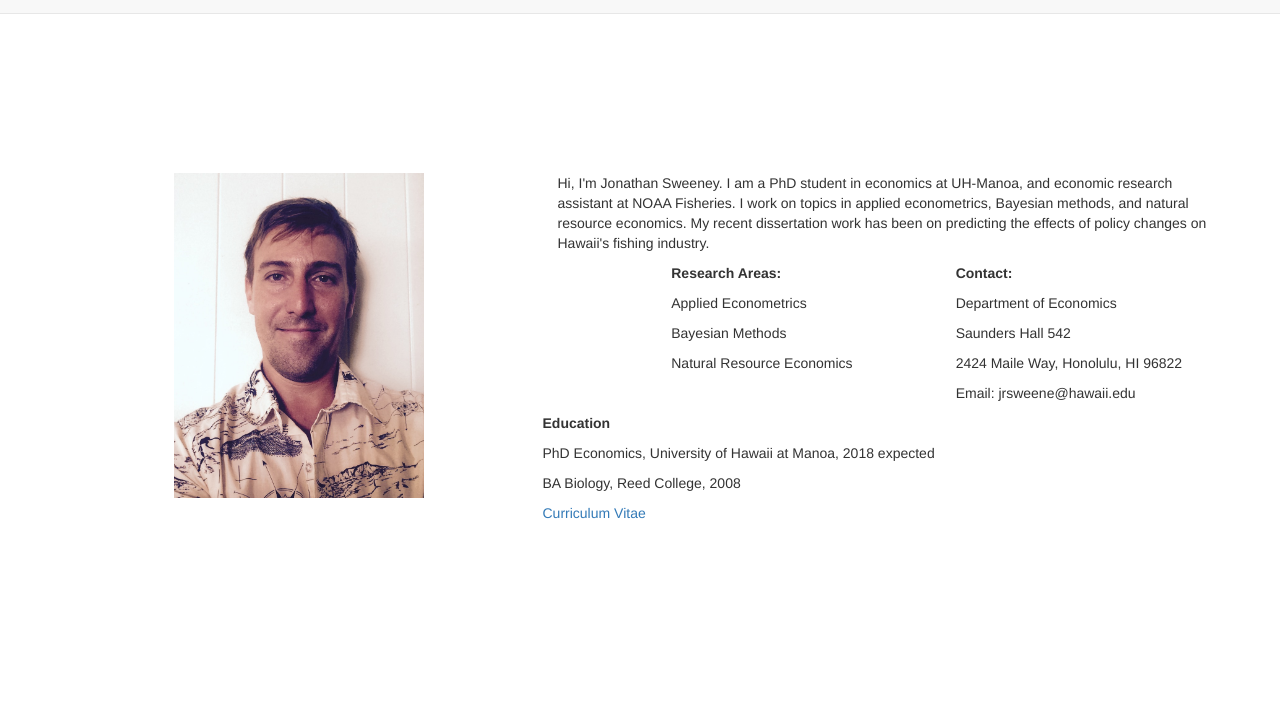
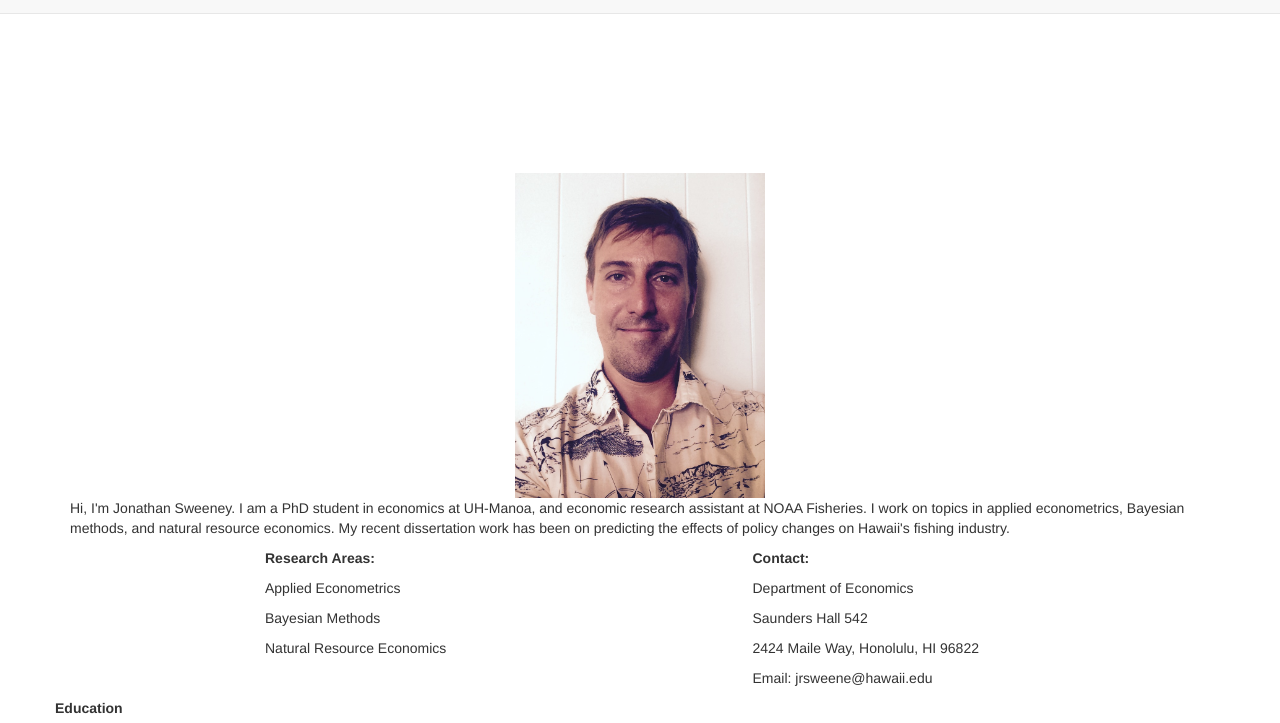
Before and after one commit to sweenejo/sweenejo.github.io, a plain HTML site: page index.html in a window 1280 px wide. Shown: the part 77-800 px from the top of the page. Drawn offline with Linux system fonts and the light colour scheme.

Commit message:
trying mixed columns

```diff
--- a/index.html
+++ b/index.html
@@ -70,10 +70,10 @@
     <section id="intro" class="intro-section">
         <div class="container">
             <div class="row">
-                <div class="col-xs-5">
+                <div class="col-xs-12" "col-md-5">
 		    <img src="/images/profile_photo.jpg" class="image-rounded" width=250 height=325>
                 </div>
-                <div class="col-xs-7">
+                <div class="col-xs-12" "col-md-7">
 		    <p class="text-left">Hi, I'm Jonathan Sweeney.  I am a PhD student in economics at UH-Manoa, and economic research assistant at NOAA Fisheries.  I work on topics in applied econometrics, Bayesian methods, and natural resource economics.  My recent dissertation work has been on predicting the effects of policy changes on Hawaii's fishing industry.</p>
                     <div class="row">
                         <div class="col-xs-2"></div>
```
Also changed, not shown: 1 other file.
